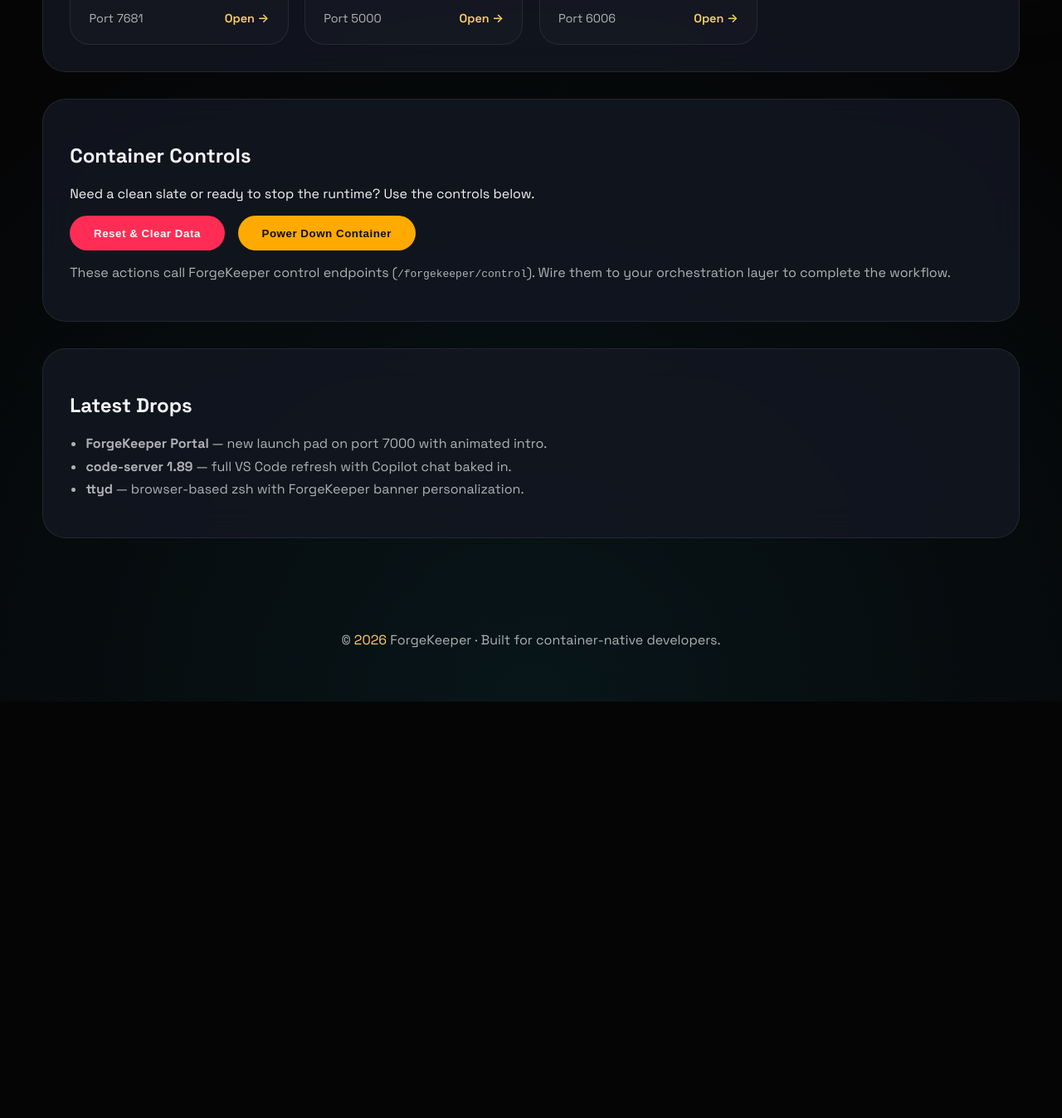
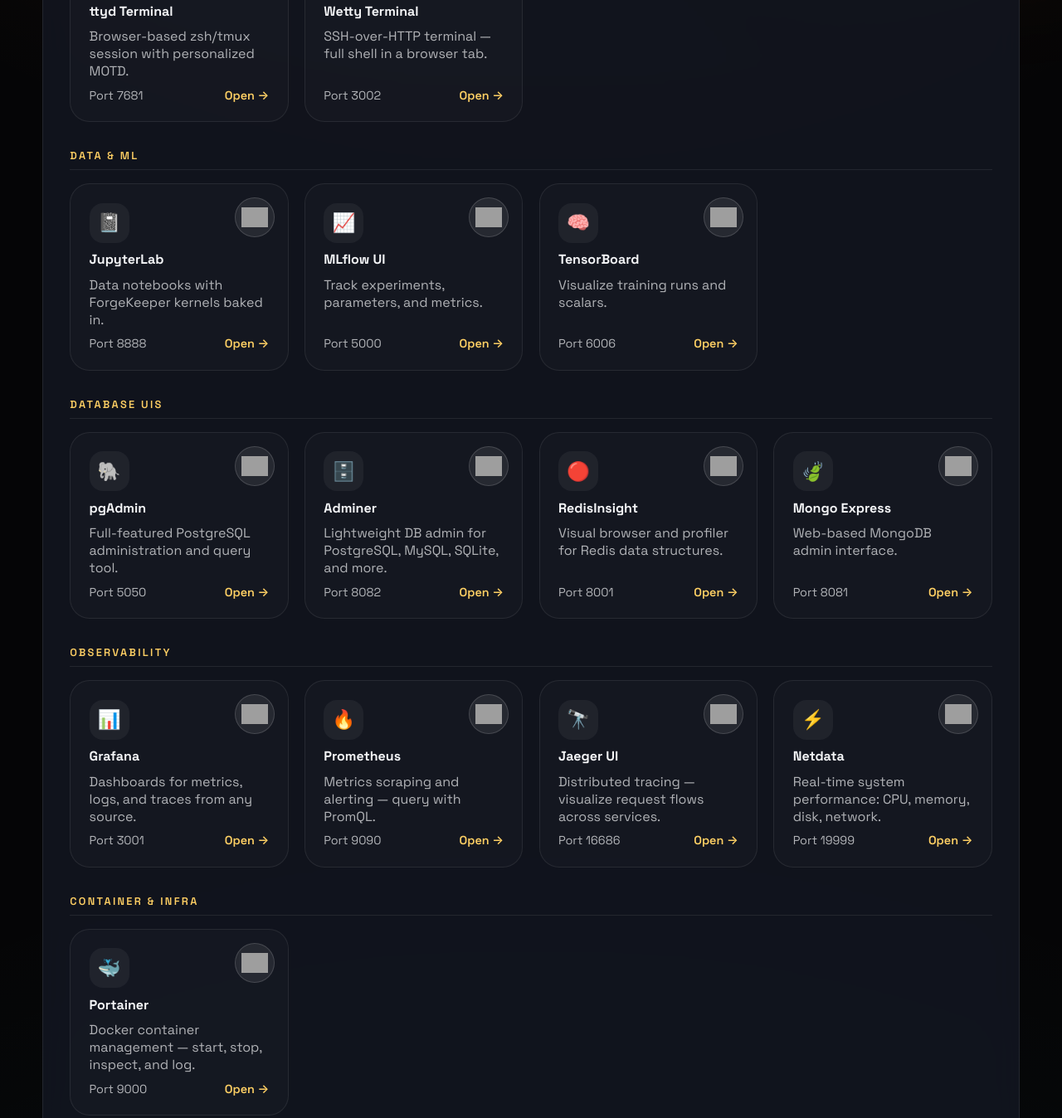
Before and after one commit to crazy54/ForgeKeeper, a plain HTML site: page portal/index.html in a window 1280 px wide. Shown: the part 1100-2448 px from the top of the page at 83% size. Before the commit the page ends 1946 px from the top, so only its background shows below. Drawn offline with Linux system fonts and the light colour scheme; grey boxes are pictures that could not be loaded.

Commit message:
added more services to be hosted and updated README, and other files to reflect it.

```diff
--- a/portal/app.js
+++ b/portal/app.js
@@ -1,5 +1,7 @@
 const services = [
+  // ── IDEs & Editors ──────────────────────────────────────────────────────────
   {
+    category: 'IDEs & Editors',
     name: 'VS Code Server',
     port: 8080,
     url: 'http://localhost:8080',
@@ -7,20 +9,35 @@
     icon: '🛠️',
   },
   {
+    category: 'IDEs & Editors',
     name: 'OpenVSCode Server',
     port: 3000,
     url: 'http://localhost:3000',
     description: 'Lightweight VS Code build direct from Microsoft sources.',
     icon: '🧭',
   },
+
+  // ── Terminals ───────────────────────────────────────────────────────────────
   {
-    name: 'ForgeKeeper Portal',
-    port: 7000,
-    url: 'http://localhost:7000',
-    description: 'You are here—bookmark for all hosted tooling.',
-    icon: '🔥',
+    category: 'Terminals',
+    name: 'ttyd Terminal',
+    port: 7681,
+    url: 'http://localhost:7681',
+    description: 'Browser-based zsh/tmux session with personalized MOTD.',
+    icon: '💻',
   },
   {
+    category: 'Terminals',
+    name: 'Wetty Terminal',
+    port: 3002,
+    url: 'http://localhost:3002',
+    description: 'SSH-over-HTTP terminal — full shell in a browser tab.',
+    icon: '🖥️',
+  },
+
+  // ── Data & ML ────────────────────────────────────────────────────────────────
+  {
+    category: 'Data & ML',
     name: 'JupyterLab',
     port: 8888,
     url: 'http://localhost:8888',
@@ -28,13 +45,7 @@
     icon: '📓',
   },
   {
-    name: 'ttyd Terminal',
-    port: 7681,
-    url: 'http://localhost:7681',
-    description: 'Browser-based zsh/tmux session with personalized MOTD.',
-    icon: '💻',
-  },
-  {
+    category: 'Data & ML',
     name: 'MLflow UI',
     port: 5000,
     url: 'http://localhost:5000',
@@ -42,11 +53,118 @@
     icon: '📈',
   },
   {
+    category: 'Data & ML',
     name: 'TensorBoard',
     port: 6006,
     url: 'http://localhost:6006',
     description: 'Visualize training runs and scalars.',
     icon: '🧠',
+  },
+
+  // ── Database UIs ─────────────────────────────────────────────────────────────
+  {
+    category: 'Database UIs',
+    name: 'pgAdmin',
+    port: 5050,
+    url: 'http://localhost:5050',
+    description: 'Full-featured PostgreSQL administration and query tool.',
+    icon: '🐘',
+  },
+  {
+    category: 'Database UIs',
+    name: 'Adminer',
+    port: 8082,
+    url: 'http://localhost:8082',
+    description: 'Lightweight DB admin for PostgreSQL, MySQL, SQLite, and more.',
+    icon: '🗄️',
+  },
+  {
+    category: 'Database UIs',
+    name: 'RedisInsight',
+    port: 8001,
+    url: 'http://localhost:8001',
+    description: 'Visual browser and profiler for Redis data structures.',
+    icon: '🔴',
+  },
+  {
+    category: 'Database UIs',
+    name: 'Mongo Express',
+    port: 8081,
+    url: 'http://localhost:8081',
+    description: 'Web-based MongoDB admin interface.',
+    icon: '🍃',
+  },
+
+  // ── Observability ────────────────────────────────────────────────────────────
+  {
+    category: 'Observability',
+    name: 'Grafana',
+    port: 3001,
+    url: 'http://localhost:3001',
+    description: 'Dashboards for metrics, logs, and traces from any source.',
+    icon: '📊',
+  },
+  {
+    category: 'Observability',
+    name: 'Prometheus',
+    port: 9090,
+    url: 'http://localhost:9090',
+    description: 'Metrics scraping and alerting — query with PromQL.',
+    icon: '🔥',
+  },
+  {
+    category: 'Observability',
+    name: 'Jaeger UI',
+    port: 16686,
+    url: 'http://localhost:16686',
+    description: 'Distributed tracing — visualize request flows across services.',
+    icon: '🔭',
+  },
+  {
+    category: 'Observability',
+    name: 'Netdata',
+    port: 19999,
+    url: 'http://localhost:19999',
+    description: 'Real-time system performance: CPU, memory, disk, network.',
+    icon: '⚡',
+  },
+
+  // ── Container & Infra ────────────────────────────────────────────────────────
+  {
+    category: 'Container & Infra',
+    name: 'Portainer',
+    port: 9000,
+    url: 'http://localhost:9000',
+    description: 'Docker container management — start, stop, inspect, and log.',
+    icon: '🐳',
+  },
+
+  // ── API & Docs ───────────────────────────────────────────────────────────────
+  {
+    category: 'API & Docs',
+    name: 'Swagger UI',
+    port: 8083,
+    url: 'http://localhost:8083',
+    description: 'Interactive OpenAPI documentation and live API testing.',
+    icon: '📋',
+  },
+  {
+    category: 'API & Docs',
+    name: 'MkDocs',
+    port: 8084,
+    url: 'http://localhost:8084',
+    description: 'Live preview of your project documentation site.',
+    icon: '📚',
+  },
+
+  // ── Portal ───────────────────────────────────────────────────────────────────
+  {
+    category: 'Portal',
+    name: 'ForgeKeeper Portal',
+    port: 7000,
+    url: 'http://localhost:7000',
+    description: 'You are here — bookmark for all hosted tooling.',
+    icon: '🔥',
   },
 ];
 
@@ -75,7 +193,26 @@
 
 function renderServices() {
   serviceGrid.innerHTML = '';
-  for (const svc of services) {
+
+  // Group by category
+  const grouped = services.reduce((acc, svc) => {
+    (acc[svc.category] = acc[svc.category] || []).push(svc);
+    return acc;
+  }, {});
+
+  for (const [category, items] of Object.entries(grouped)) {
+    const section = document.createElement('div');
+    section.className = 'service-category';
+
+    const heading = document.createElement('h3');
+    heading.className = 'category-heading';
+    heading.textContent = category;
+    section.appendChild(heading);
+
+    const grid = document.createElement('div');
+    grid.className = 'category-grid';
+
+    for (const svc of items) {
       const card = document.createElement('article');
       card.className = 'service-card';
       card.innerHTML = `
@@ -83,14 +220,18 @@
           <img src="logo/Forge.png" alt="ForgeKeeper emblem" />
         </div>
         <div class="service-icon">${svc.icon}</div>
-      <h3>${svc.name}</h3>
+        <h4>${svc.name}</h4>
         <p class="service-desc">${svc.description}</p>
         <div class="service-meta">
           <span>Port ${svc.port}</span>
           <a href="${svc.url}" target="_blank" rel="noreferrer">Open →</a>
         </div>
       `;
-    serviceGrid.appendChild(card);
+      grid.appendChild(card);
+    }
+
+    section.appendChild(grid);
+    serviceGrid.appendChild(section);
   }
 }
 
--- a/portal/styles.css
+++ b/portal/styles.css
@@ -274,9 +274,32 @@
 
 .service-grid {
   margin-top: 1.5rem;
+  display: flex;
+  flex-direction: column;
+  gap: 2rem;
+}
+
+.service-category {
+  display: flex;
+  flex-direction: column;
+  gap: 1rem;
+}
+
+.category-heading {
+  margin: 0;
+  font-size: 0.8rem;
+  font-weight: 600;
+  text-transform: uppercase;
+  letter-spacing: 0.18em;
+  color: var(--accent-2);
+  padding-bottom: 0.5rem;
+  border-bottom: 1px solid var(--border);
+}
+
+.category-grid {
   display: grid;
   gap: 1.2rem;
-  grid-template-columns: repeat(auto-fit, minmax(240px, 1fr));
+  grid-template-columns: repeat(auto-fill, minmax(240px, 1fr));
 }
 
 .service-card {
@@ -331,7 +354,8 @@
   font-size: 1.4rem;
 }
 
-.service-card h3 {
+.service-card h3,
+.service-card h4 {
   margin: 0;
 }
 
```
Also changed, not shown: 3 other files. Lines whose indentation alone changed are shown as unchanged.
